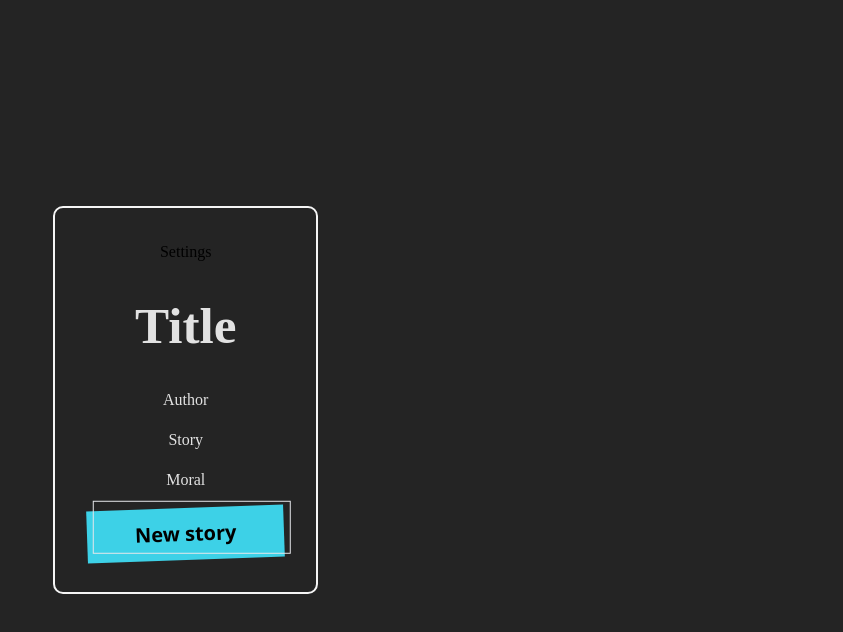
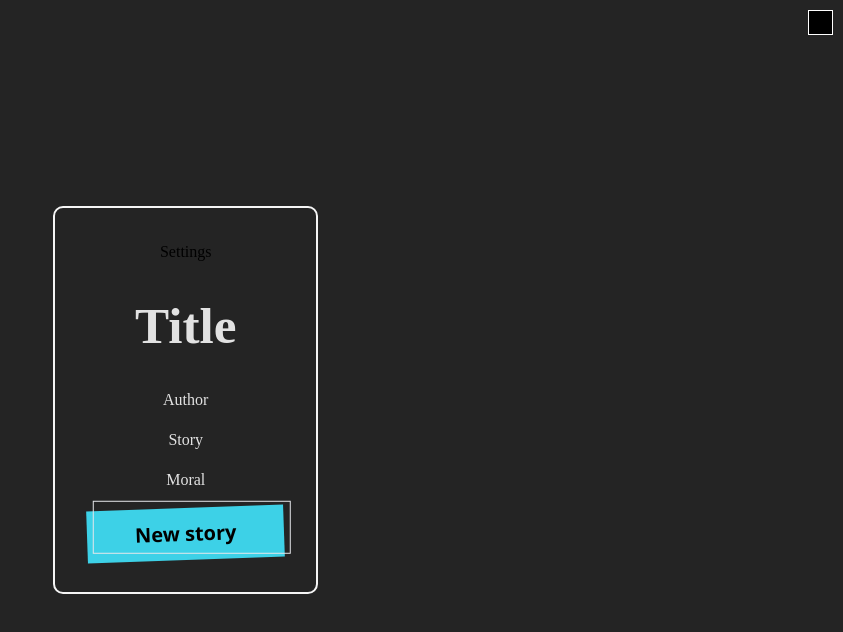
Before and after one commit to Shyyauu/TransNow, a React (Vite) app: page /story in a window 1280 px wide. Shown: the top 632 px of the page, without its empty margins (437-1280 px from the left). Built offline with nearby package versions, Linux system fonts and the light colour scheme.

Commit message:
how to save props in array locally?

```diff
--- a/src/App.jsx
+++ b/src/App.jsx
@@ -1,18 +1,33 @@
-import { useState } from 'react'
+import { useState, createContext } from 'react'
 import { Route, Routes } from 'react-router-dom'
 import './App.css'
 
 import Story from './Story'
 import MainSettings from './MainSettings'
+import ScoreBoard from './ScoreBoard'
 
 
 export default function App() {
   const [language, setLanguage] = useState('pl')
 
+    const [translatedWordToScoreboard, setTranslatedWordToScoreboard] = useState(
+      [
+        {
+          word: 'pussy',
+          meaning: 'kotek'
+        }
+      ])
+
+
   return (
-    <Routes>
-      <Route path='/' element={<MainSettings onLanguage={setLanguage}/>} />
-      <Route path='/story' element={<Story language={language}/>} />
-    </Routes>
+      <Routes>
+        <Route path='/' element={<MainSettings onLanguage={setLanguage}/>} />
+        <Route path='/story' element={
+          <>
+            <Story language={language} saveWord={setTranslatedWordToScoreboard}/>
+            <ScoreBoard savedWord={translatedWordToScoreboard}/>
+          </>
+        }/>
+      </Routes>
   )
 }
--- a/src/MainSettings.jsx
+++ b/src/MainSettings.jsx
@@ -13,6 +13,7 @@ export default function MainSettings({onLanguage}) {
     { value: 'pl', label: 'Polish' },
     { value: 'de', label: 'German' },
     { value: 'es', label: 'Spanish' },
+    { value: 'fr', label: 'French' },
     { value: 'ru', label: 'Russian' }
   ]
 
--- /dev/null
+++ b/src/ScoreBoard.css
@@ -0,0 +1,29 @@
+.score-board {
+    position: absolute;
+    content: '';
+    top: 30px;
+    right: 40px;
+    margin: 0;
+    min-height: 500px;
+    width: 250px;
+    border: 2px solid #E5E7EB;
+    border-radius: 2px;
+    background-color: #333;
+
+}
+
+.score-board-click {
+    position: absolute;
+    top: 10px;
+    right: 10px;
+    width: 25px;
+    height: 25px;
+    background-color: black;
+    border: 1px solid white;
+}
+
+.saved-word {
+    font-size: 16px;
+    margin: 10px;
+    color: wheat;
+}
--- /dev/null
+++ b/src/ScoreBoard.jsx
@@ -0,0 +1,32 @@
+import { useState } from "react";
+import "./ScoreBoard.css";
+
+export default function ScoreBoard(props) {
+
+    const [isVisible, setVisible] = useState(false)
+    const savedWord = props.savedWord
+
+    console.log('visible', ', objekt przeszedł do scoreboard: ', savedWord)
+
+    function toggleVisible() {
+        setVisible(prevState => !prevState)
+    }
+
+    return (
+        <>
+            <button className="score-board-click" onClick={toggleVisible}></button>
+                {isVisible ? (
+                    <div className="score-board">
+                        <h3>notebook</h3>
+                    {savedWord.map((savedWord, i) => {
+                        return (
+                            <p className="saved-word" key={i}>
+                                <span>{savedWord.word} - {savedWord.meaning}</span>
+                            </p>
+                        )
+                    })}
+                    </div>)
+                : null}
+        </>
+    )
+}
--- a/src/Story.jsx
+++ b/src/Story.jsx
@@ -6,7 +6,7 @@ import TranslationField from "./TranslationField";
 import "./Story.css";
 
 
-export default function Story({language}) {
+export default function Story({language, saveWord}) {
   const [storiesData, setStoriesData] = useState({
     title: "Title",
     author: "Author",
@@ -74,6 +74,7 @@ export default function Story({language}) {
           wordToTranslate={wordToTranslate}
           visible={visible}
           language={language.toString()}
+          saveWord={saveWord}
           handleToogleVisible={handleToogleVisible}
         />
       ) : null}
--- a/src/TranslationField.jsx
+++ b/src/TranslationField.jsx
@@ -1,4 +1,4 @@
-import { useEffect, useState} from "react";
+import { useEffect, useState } from "react";
 import axios from "axios";
 import "./TranslationField.css";
 
@@ -7,7 +7,10 @@ export default function TranslationField(props) {
   const [translatedWord, setTranslatedWord] = useState("wait for it")
 
   const saveTransletedWord = () => {
-      console.log(translatedWord)
+      console.log({'word': props.wordToTranslate, 'meaning': translatedWord})
+      const savedWordObject = [{'word': props.wordToTranslate, 'meaning': translatedWord}]
+      props.saveWord(savedWordObject)
+      props.handleToogleVisible(props.visible)
     };
 
   async function RapidApi() {
@@ -55,7 +58,7 @@ export default function TranslationField(props) {
               <p className="meaning-word">Meaning: <span className="the-word">"{translatedWord}"</span></p>
               <div className="btn-wrapper">
                 <div className="i-know" onClick={saveTransletedWord}>Got it</div>
-                <div className="i-dont-know" onClick={props.handleToogleVisible}>learning</div>
+                <div className="i-dont-know" onClick={props.handleToogleVisible}>not yet</div>
               </div>
             </div>
           </div>
```
